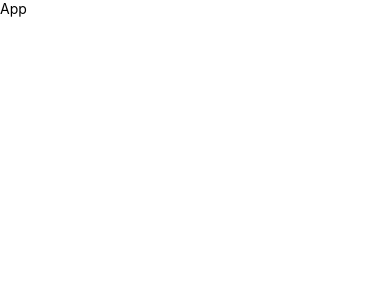
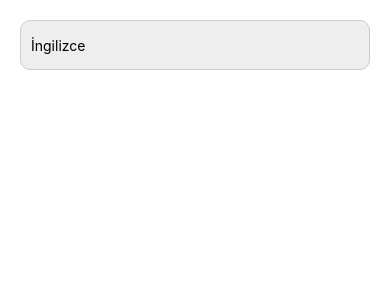
Before and after one commit to MehmetKart/translate, a React Native app: screen / in a window 390 px wide. Shown: the top 300 px of the page. Built offline with nearby package versions, Linux system fonts and the light colour scheme.

Commit message:
feat (input): create input component

```diff
--- a/App.js
+++ b/App.js
@@ -1,12 +1,8 @@
 import React from 'react';
-import {SafeAreaView, Text} from 'react-native';
+import Home from './src/screens/Home';
 
 const App = () => {
-  return (
-    <SafeAreaView>
-      <Text>App</Text>
-    </SafeAreaView>
-  );
+  return <Home />;
 };
 
 export default App;
--- /dev/null
+++ b/src/components/Input/index.js
@@ -0,0 +1,14 @@
+import React from 'react';
+import {CustomInput} from './styles';
+import PropTypes from 'prop-types';
+
+const Input = ({placeholder, onChangeText}) => {
+  return <CustomInput placeholder={placeholder} onChangeText={onChangeText} />;
+};
+
+Input.propTypes = {
+  placeholder: PropTypes.string,
+  onChangeText: PropTypes.func,
+};
+
+export default Input;
--- /dev/null
+++ b/src/components/Input/styles.js
@@ -0,0 +1,13 @@
+import styled from 'styled-components/native';
+
+const CustomInput = styled.TextInput`
+  height: 50px;
+  border: 1px;
+  border-radius: 10px;
+  border-color: #cccccc;
+  margin: 20px;
+  padding-left: 10px;
+  background-color: #eeeeee;
+`;
+
+export {CustomInput};
--- /dev/null
+++ b/src/screens/Home/index.js
@@ -0,0 +1,18 @@
+import React, {useState} from 'react';
+import {SafeAreaView} from 'react-native';
+import Input from '../../components/Input';
+
+const Home = () => {
+  const [text, setText] = useState('');
+  return (
+    <SafeAreaView>
+      <Input
+        value={text}
+        placeholder="İngilizce"
+        onChangeText={value => setText(value)}
+      />
+    </SafeAreaView>
+  );
+};
+
+export default Home;
```
